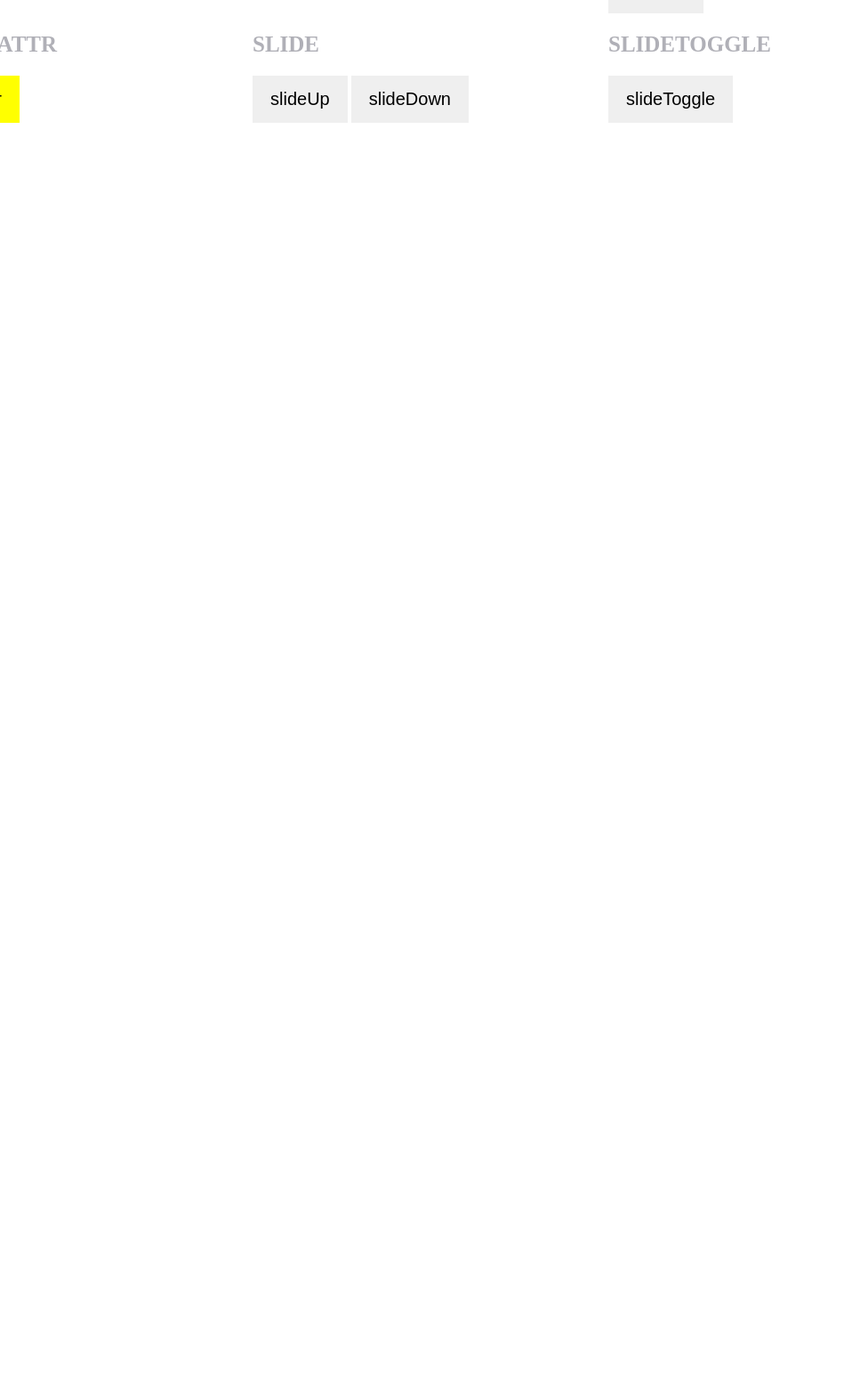
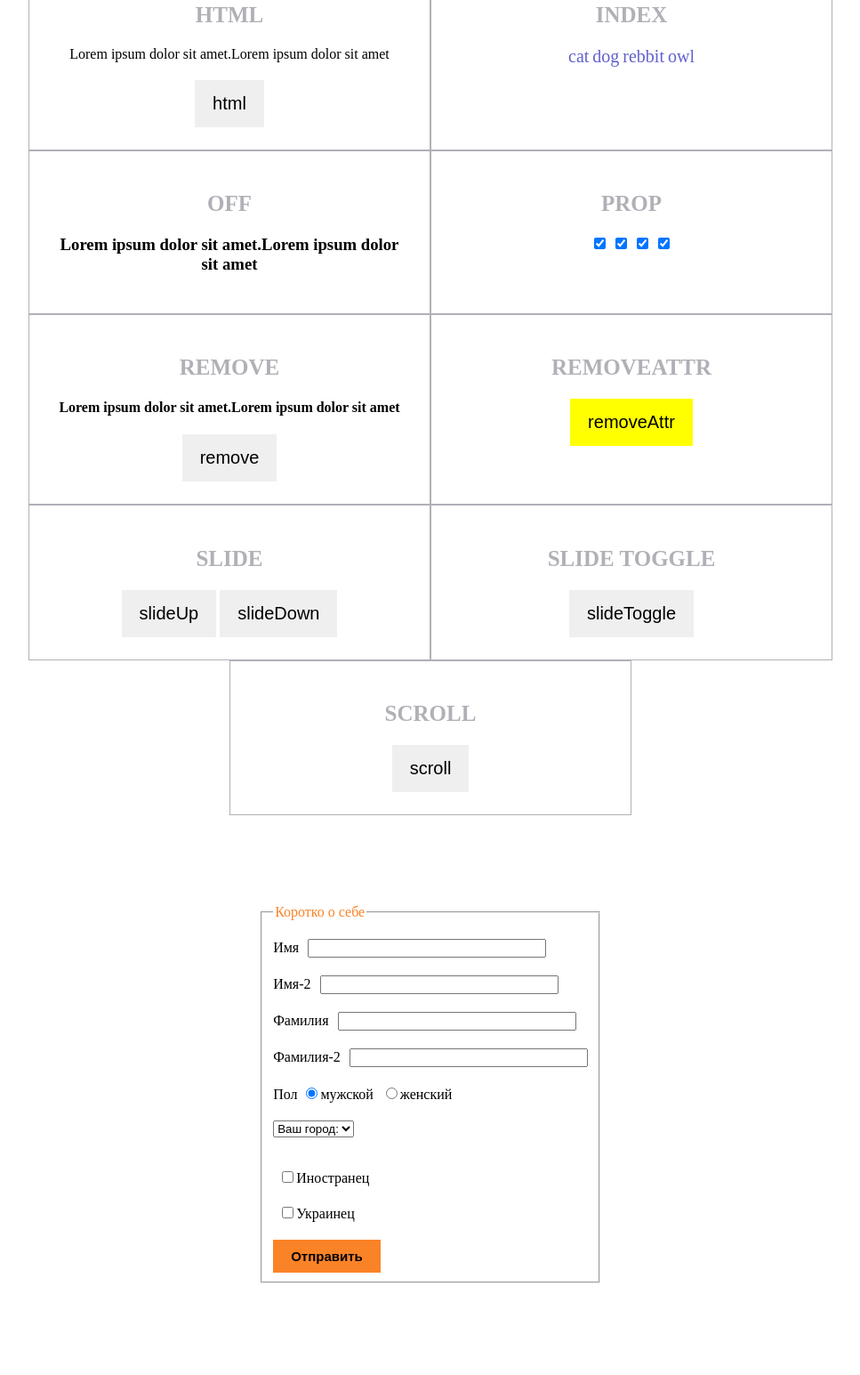
Before and after one commit to Madenityan/jquery, a plain HTML site: page index.html in a window 1280 px wide. Shown: the part 1035-2580 px from the top of the page at 89% size, without its empty margins (156-1123 px from the left). Before the commit the page ends 1181 px from the top, so only its background shows below. Drawn offline with Linux system fonts and the light colour scheme.

Commit message:
added form

```diff
--- a/index.html
+++ b/index.html
@@ -68,9 +68,7 @@
         </div>
         <div class="detach">
             <h2>detach</h2>
-            <div>
                 <p>Lorem ipsum dolor sit amet.Lorem ipsum dolor sit amet</p>
-            </div>
             <button id="delete">detach</button>
         </div>
         <div class="eq">
@@ -126,33 +124,40 @@
             <button id="button-slidedown">slideDown</button>
         </div>
         <div class="slide Toggle">
-            <h2 id="slide-toggle">slidetoggle</h2>
+            <h2 id="slide-toggle">slide toggle</h2>
             <button id="button-slidetoggle">slideToggle</button>
         </div>
+        <div class="scroll Top">
+            <h2>scroll</h2>
+            <button id="button-scrolltop">scroll</button>
+        </div>
+    </section>
+    <div class="containar">
+        <form name="about_me" class="form" method="get" action="#">
+            <fieldset class="form_1">
+                <legend>Коротко о себе</legend>
+                <label>Имя<input type="text" id="username" name="username" class="about" /></label>
+                <label>Имя-2<input type="text" id="username-2" name="username" class="about" /></label>
 
 
+                <label>Фамилия<input type="text" id="surname" name="surname" class="about" /></label>
+                <label>Фамилия-2<input type="text" id="surname-2" name="surname-2" class="about" /></label>
 
-
-
-
-
-
-
-
-    </section>
-
-
-
-
-
-
-
-
-
-
-
-
-<script src="jquery/jquery-3.2.1.min.js"></script>
+                <label>Пол<label class="inline"><input type="radio" name="gender" value="man" checked />мужской</label>
+                <label class="inline"><input type="radio" name="gender" value="woman"/>женский</label></label>
+                <select name="city" required>>
+                    <option>Ваш город:</option>
+                    <option value="Kyiv">Киев</option>
+                    <option value="Cherkasy">Черкассы</option>
+                    <option value="Lviv">Львов</option>
+                </select>
+                <label><input type="checkbox" name="nationality" value="outlander" />Иностранец</label>
+                <label><input type="checkbox" name="nationality" value="Ukrainian" />Украинец</label>
+                <button type="submit">Отправить</button>
+            </fieldset>
+        </form>
+    </div>
+    <script src="jquery/jquery-3.2.1.min.js"></script>
 <script src="js/main.js"></script>
 </body>
 </html>
--- a/js/main.js
+++ b/js/main.js
@@ -123,7 +123,7 @@
         $("h3").off("click");
      });
 
-    $("input[type='checkbox']").prop(
+    $(".prop input[type='checkbox']").prop(
     "checked", true);
 
     $("#button-remove").on("click",function(){
@@ -134,10 +134,8 @@
         $("#button-removeattr").removeAttr("class");
     });
 
-     $(function(){
-        $(window).resize(function(){
-            console.log('resize');
-        });
+    $(window).resize(function() {
+        console.log( "width = " + $(window).width());
     });
 
     $(function(){
@@ -145,14 +143,6 @@
             console.log('scroll');
         });
     });
-
-    // $(function(){
-    //     $(window).scroll(function(){
-    //         if($(this).scrollTop() > 100){
-    //             $(this).scrollTop(0);
-    //         }
-    //     });
-    // });
 
     $("#button-rslideup").on("click",function(){
         $("#slide").slideUp();
@@ -165,3 +155,36 @@
     $("#button-slidetoggle").on("click",function(){
         $("#slide-toggle").slideToggle();
     });
+
+    $("#button-scrolltop").on("click",function(){
+        $(window).scrollTop(0);
+    });
+
+    /*--- form----*/
+
+    $("form input, select").change(function(){
+        console.log($(this).val());
+    });
+
+    $("form").on ("submit", function() {
+        $.each( $("form input, select"),function(index, element) {
+            console.log( index + ": " + $(element).val());
+        });
+        return false;
+    });
+
+    $("#username").change(function() {
+        $("#username-2").val($(this).val())
+    });
+
+    $("#surname").change(function() {
+        $("#surname-2").val($(this).val())
+    });
+
+    $(".about").keydown(function(){
+        $(this).addClass("yellow-input");
+    });
+
+    $(".about").keyup(function(){
+        $(this).removeClass("yellow-input");
+    });
--- /dev/null
+++ b/styles/sass/layout/_form.scss
@@ -0,0 +1,42 @@
+.form {
+  margin-top:100px;
+  margin-bottom: 100px;
+
+  label {
+    display: block;
+    margin-bottom: 20px;
+    margin-top: 15px;
+  }
+
+  input {
+    margin-left: 10px;
+    outline: none;
+  }
+  .about {
+    width: 260px;
+  }
+
+  .inline {
+    display: inline;
+  }
+
+  select {
+    margin-bottom: 20px;
+  }
+
+  button {
+    padding: 10px 20px;
+    font-size: 15px;
+    background-color:$darkorange;
+    font-weight: bold;
+    cursor: pointer;
+  }
+
+  legend {
+   color:$darkorange;
+  }
+}
+
+.yellow-input {
+  box-shadow: 0 0 10px rgba(245,133,12,0.5);
+}
--- a/styles/sass/layout/_methods.scss
+++ b/styles/sass/layout/_methods.scss
@@ -4,7 +4,13 @@
 
 .list-eq {
   li {
-    width: 100px;
+    list-style: none;
+  }
+}
+
+.eq {
+  ol {
+    -webkit-padding-start: 0;
   }
 }
 
@@ -39,13 +45,11 @@
   display: flex;
   flex-wrap: wrap;
   justify-content: center;
+
   div {
     width: 400px;
+    border: 1px solid $grey-color;
+    text-align: center;
+    padding: 25px;
   }
 }
-
-.eq {
-  ol {
-    -webkit-padding-start: 0;
-  }
-}
--- a/styles/sass/style.scss
+++ b/styles/sass/style.scss
@@ -3,3 +3,4 @@
 @import 'layout/buttons';
 @import 'layout/common';
 @import 'layout/methods';
+@import 'layout/form';
```
Also changed, not shown: styles/css/style.css.
